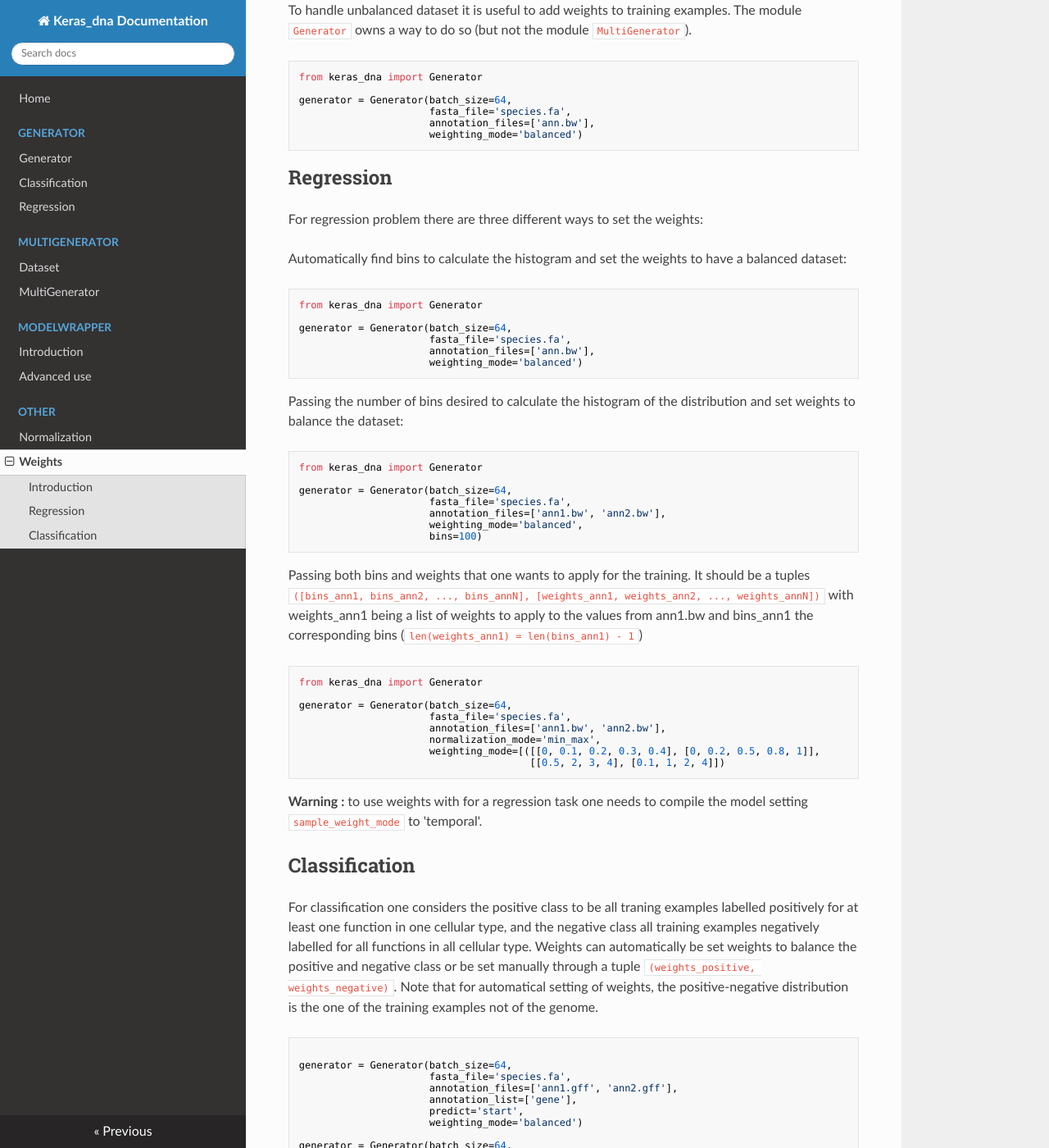
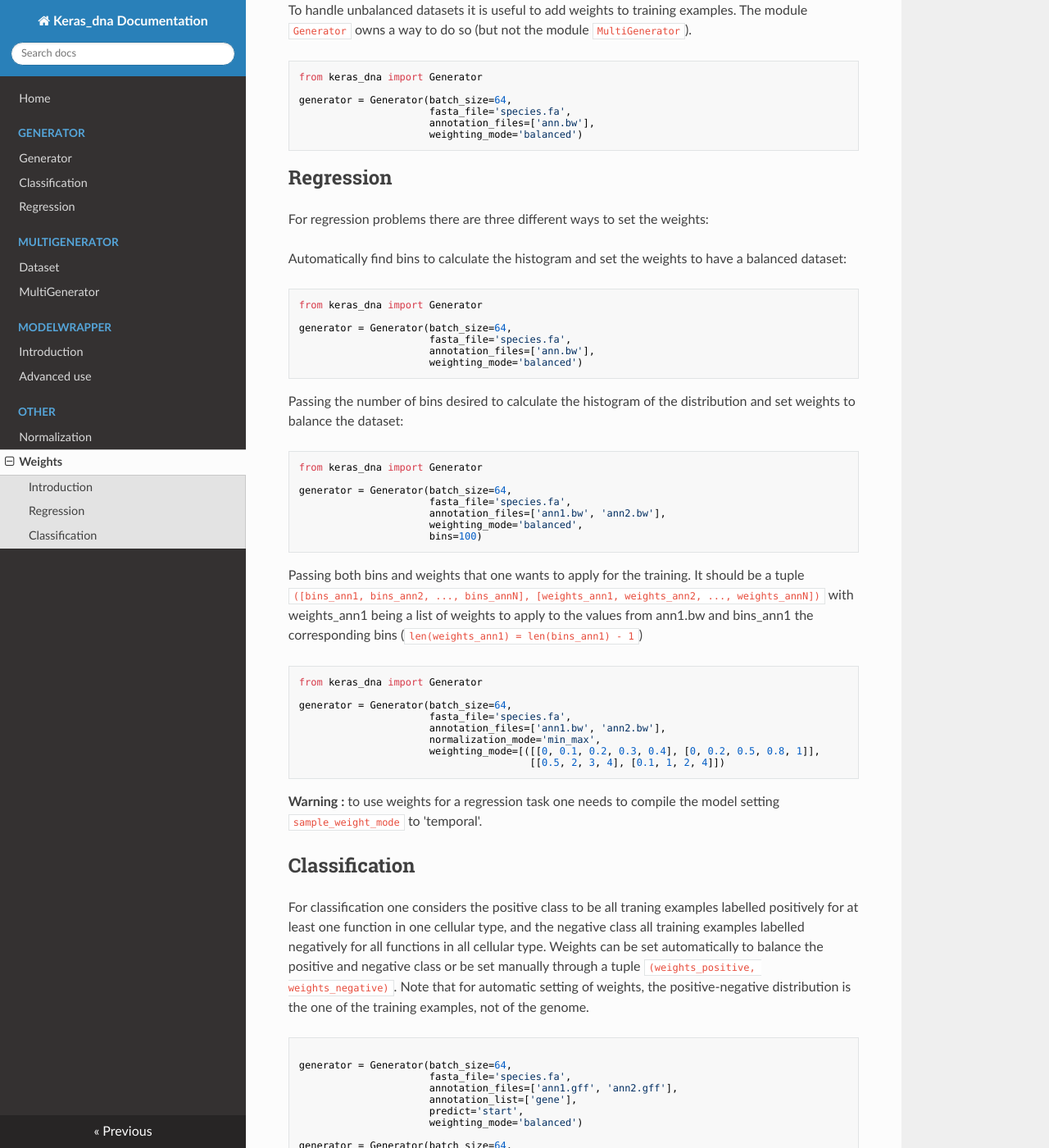
Before and after one commit to etirouthier/keras_dna, an MkDocs documentation site: the page built from docs/weights.md, in a window 1280 px wide and 1400 px high, scrolled down 215 px. Shown: the whole window at 82% size. Built offline with MkDocs 1.6.1, drawn with Linux system fonts in a browser that asks for light colours; nearby versions of some CDN libraries.

Commit message:
Update weights.md

````diff
--- a/docs/weights.md
+++ b/docs/weights.md
@@ -2,7 +2,7 @@
 
 ## Introduction
 
-To handle unbalanced dataset it is useful to add weights to training examples. The module `Generator` owns a way to do so (but not the module `MultiGenerator`).
+To handle unbalanced datasets it is useful to add weights to training examples. The module `Generator` owns a way to do so (but not the module `MultiGenerator`).
 
 ```python
 from keras_dna import Generator
@@ -15,7 +15,7 @@ generator = Generator(batch_size=64,
 
 ## Regression
 
-For regression problem there are three different ways to set the weights:
+For regression problems there are three different ways to set the weights:
 
 Automatically find bins to calculate the histogram and set the weights to have a balanced dataset:
 ```python
@@ -38,7 +38,7 @@ generator = Generator(batch_size=64,
                       bins=100)
 ```
 
-Passing both bins and weights that one wants to apply for the training. It should be a tuples `([bins_ann1, bins_ann2, ..., bins_annN], [weights_ann1, weights_ann2, ..., weights_annN])` with weights_ann1 being a list of weights to apply to the values from ann1.bw and bins_ann1 the corresponding bins (`len(weights_ann1) = len(bins_ann1) - 1`)
+Passing both bins and weights that one wants to apply for the training. It should be a tuple `([bins_ann1, bins_ann2, ..., bins_annN], [weights_ann1, weights_ann2, ..., weights_annN])` with weights_ann1 being a list of weights to apply to the values from ann1.bw and bins_ann1 the corresponding bins (`len(weights_ann1) = len(bins_ann1) - 1`)
 ```python
 from keras_dna import Generator
 
@@ -50,11 +50,11 @@ generator = Generator(batch_size=64,
                                        [[0.5, 2, 3, 4], [0.1, 1, 2, 4]])
 ```
 
-**Warning :** to use weights with for a regression task one needs to compile the model setting `sample_weight_mode` to 'temporal'.
+**Warning :** to use weights for a regression task one needs to compile the model setting `sample_weight_mode` to 'temporal'.
 
 ## Classification
 
-For classification one considers the positive class to be all traning examples labelled positively for at least one function in one cellular type, and the negative class all training examples negatively labelled for all functions in all cellular type. Weights can automatically be set weights to balance the positive and negative class or be set manually through a tuple `(weights_positive, weights_negative)`. Note that for automatical setting of weights, the positive-negative distribution is the one of the training examples not of the genome.
+For classification one considers the positive class to be all traning examples labelled positively for at least one function in one cellular type, and the negative class all training examples labelled negatively for all functions in all cellular type. Weights can be set automatically to balance the positive and negative class or be set manually through a tuple `(weights_positive, weights_negative)`. Note that for automatic setting of weights, the positive-negative distribution is the one of the training examples, not of the genome.
 
 ```python
 
````
